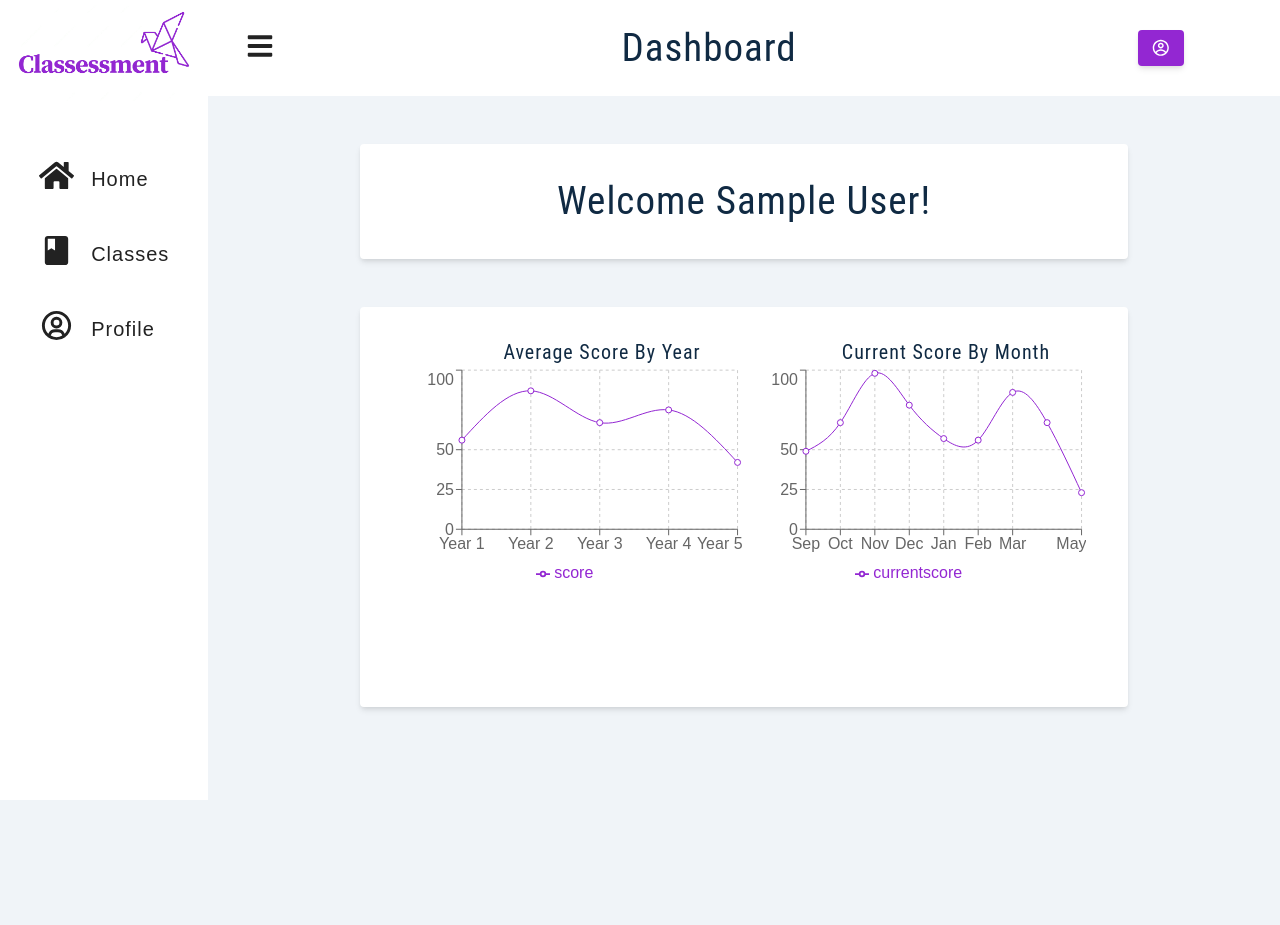
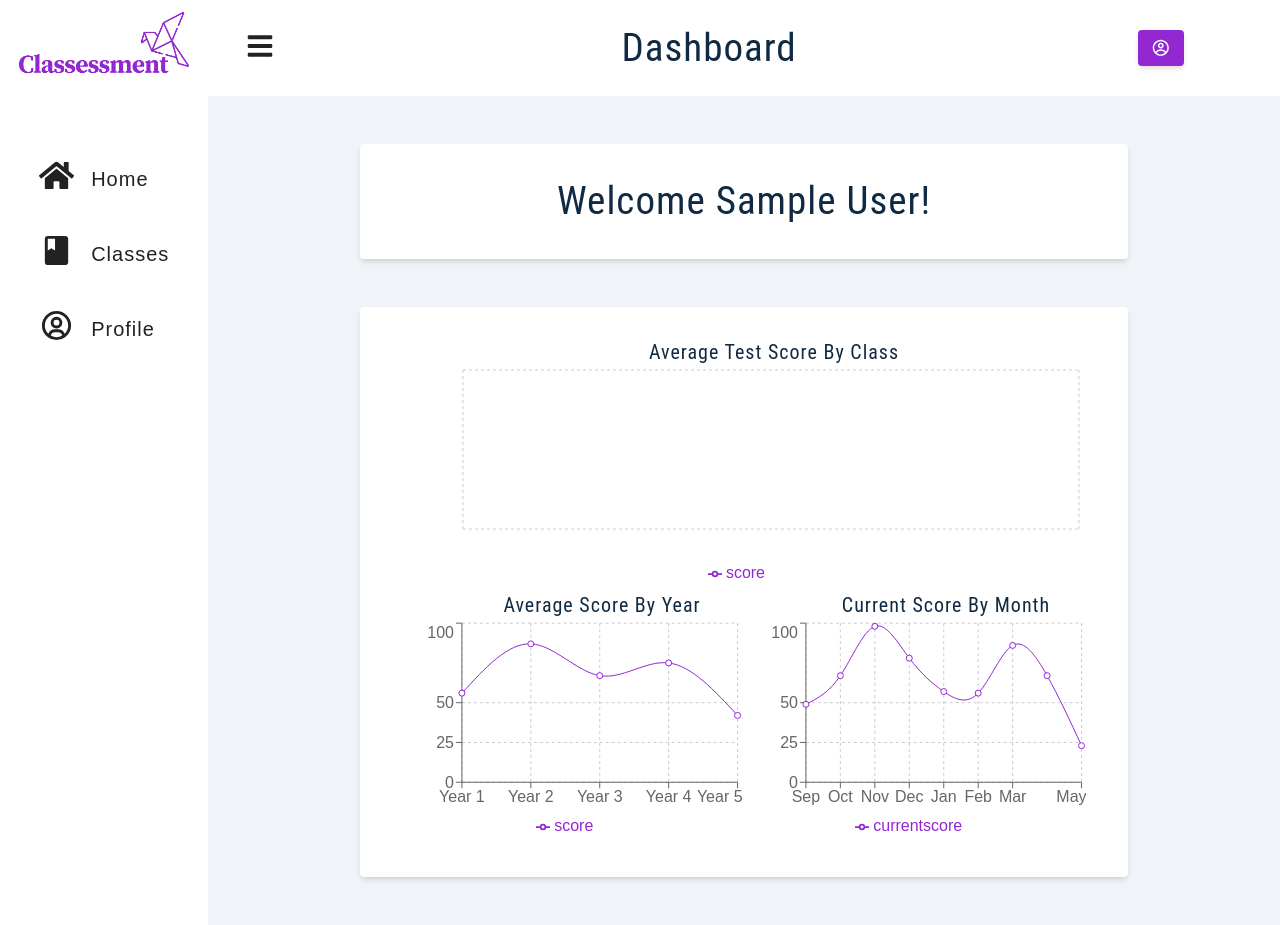
Before and after one commit to HydraSenpai/Classessment, a React (Create React App) app in the folder client/: page / in a window 1280 px wide. Before the commit the page ends 800 px from the top, so only its background shows below. Built offline with nearby package versions, Linux system fonts and the light colour scheme; sample sign-in values are in the browser's storage.

Commit message:
shows graph with real user class data

```diff
--- a/client/src/pages/dashboard/Dashboard.js
+++ b/client/src/pages/dashboard/Dashboard.js
@@ -23,8 +23,22 @@ const initialData = {
 const Dashboard = () => {
   const { user } = useUserContext();
   const { classes } = useClassContext();
+  const [classData, setClassData] = useState([]);
 
-  const calculateData = () => {};
+  const calculateData = () => {
+    let classData = [];
+    let score = 0;
+    let divisor = 0;
+    for (let x = 0; x < classes.length; x++) {
+      for (let y = 0; y < classes[x].tests.length; y++) {
+        score += parseInt(classes[x].tests[y].score);
+      }
+      score = score / classes[x].tests.length;
+      classData.push({ name: classes[x].name, score: score });
+      score = 0;
+    }
+    setClassData(classData);
+  };
 
   const data = [
     { score: 56, year: 'Year 1' },
@@ -57,6 +71,33 @@ const Dashboard = () => {
         <h2 className='title'>{`Welcome ${user.name}!`}</h2>
       </div>
       <div className='form data-section'>
+        <div className='graph' style={{ gridColumn: 'span 2' }}>
+          <h5 className='graph-title'>Average Test Score by Class</h5>
+          <ResponsiveContainer width='99%' aspect={3}>
+            <LineChart
+              data={classData}
+              title='Total Score'
+              margin={{
+                top: 5,
+                right: 5,
+                left: 0,
+                bottom: 5,
+              }}
+            >
+              <CartesianGrid strokeDasharray='3 3' />
+              <XAxis dataKey='name' />
+              <YAxis />
+              <Tooltip />
+              <Legend />
+              <Line
+                type='natural'
+                dataKey='score'
+                stroke='#9327d2'
+                activeDot={{ r: 8 }}
+              />
+            </LineChart>
+          </ResponsiveContainer>
+        </div>
         <div className='graph'>
           <h5 className='graph-title'>Average Score by Year</h5>
           <ResponsiveContainer width='99%' aspect={1.5}>
```
Also changed, not shown: 1 other file (tests, documents, lock files or other folders).
